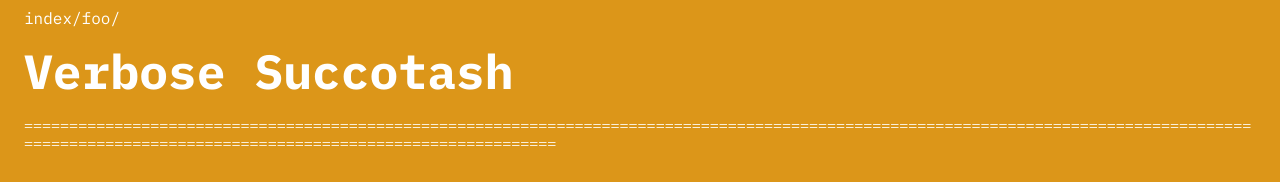
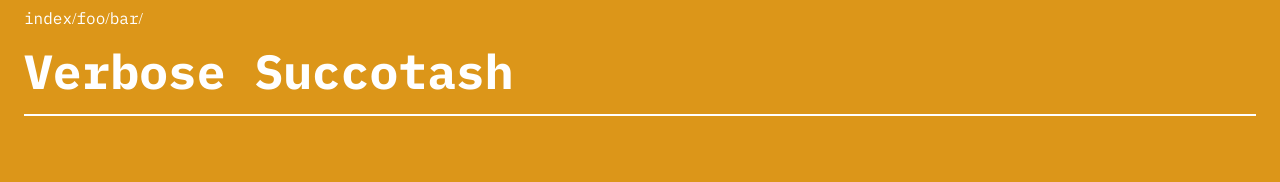
Before and after one commit to k1339202/verbose-succotash, a plain HTML site: page index.html in a window 1280 px wide. Drawn offline with Linux system fonts and the light colour scheme.

Commit message:
Updated navbar; hr

```diff
--- a/index.html
+++ b/index.html
@@ -12,8 +12,10 @@
     <link href="https://fonts.googleapis.com/css2?family=IBM+Plex+Mono:ital,wght@0,100;0,200;0,300;0,400;0,500;0,600;0,700;1,100;1,200;1,300;1,400;1,500;1,600;1,700&family=Rubik+Mono+One&family=Ubuntu+Mono:ital,wght@0,400;0,700;1,400;1,700&display=swap" rel="stylesheet">
   </head>
   <body>
-    <nav><a url="index.html">index/<a><a url="foo.html">foo/<a></a></nav>
+    <nav>
+      <a url="index.html">index</a>/<a url="foo.html">foo</a>/<a url="bar.html">bar</a>/
+    </nav>
     <h1>Verbose Succotash</h1>
-    <p>===================================================================================================================================================================================================</p>
+    <hr>
   </body>
 </html>
--- a/style.css
+++ b/style.css
@@ -17,7 +17,7 @@ h1{
     margin-bottom: 0.25em;
 }
 
-nav > a {
+a {
     font-family: "Ibm Plex Mono", monospace;
     font-size: 12pt;
     text-decoration: none;
@@ -26,3 +26,8 @@ nav > a {
 a:hover {
     text-decoration: underline;
 }
+
+hr {
+    size: 10px;
+    border: 1px solid;
+}
```
